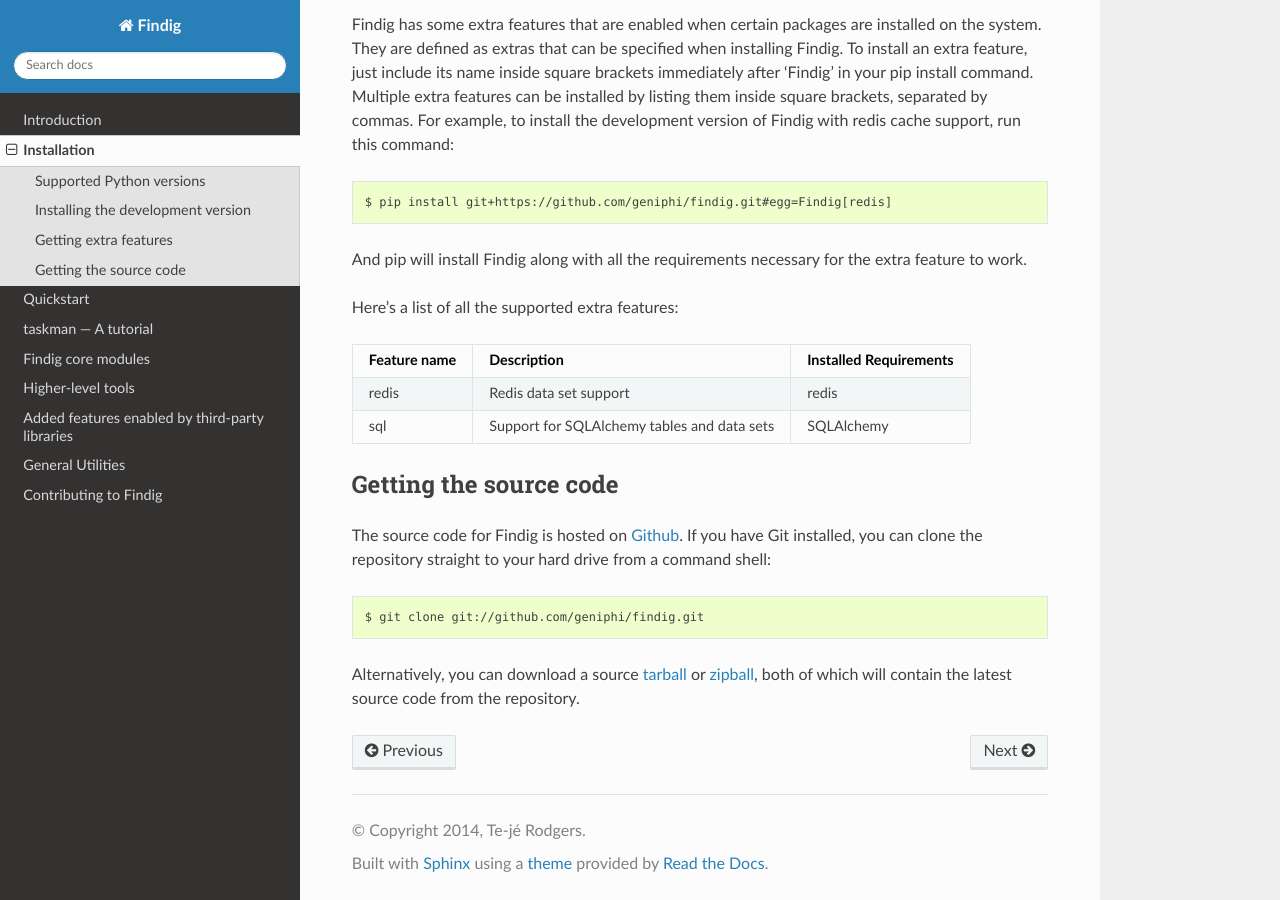
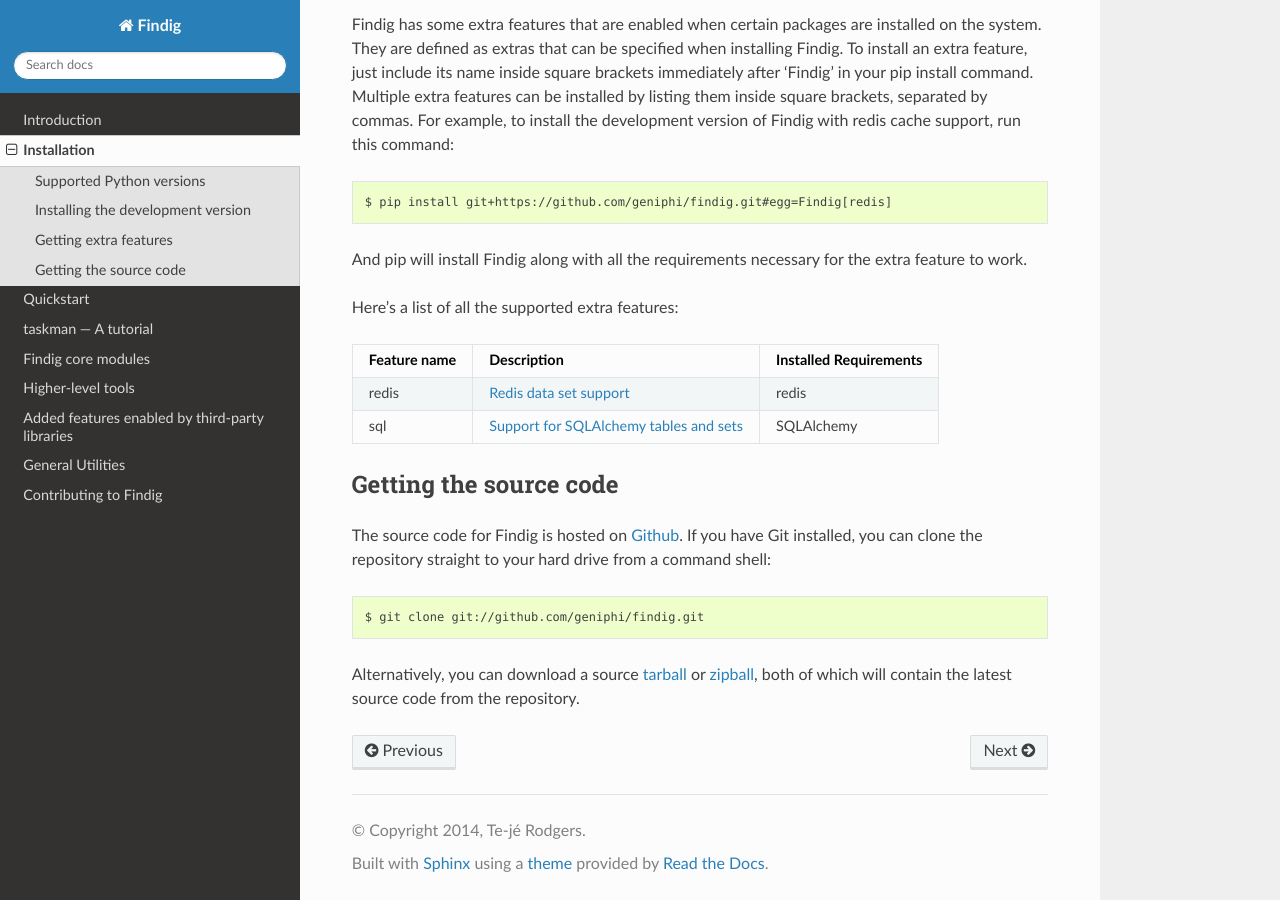
Before and after one commit to geniphi/findig, a Sphinx documentation site: the page built from docs/install.rst, in a window 1280 px wide and 900 px high, scrolled down 736 px. Built offline with Sphinx 7.4.7 and the Read the Docs theme 2.0.0, drawn with Linux system fonts in a browser that asks for light colours.

Commit message:
Minor documentation enhancements

```diff
--- a/docs/api/redis.rst
+++ b/docs/api/redis.rst
@@ -1,8 +1,12 @@
 :mod:`findig.extras.redis` --- Some tools that are backed by Redis
 ==================================================================
 
-.. note:: This module requires *redis-py* and will raise an
+.. note:: This module requires `redis-py`_ and will raise an
     :class:`ImportError` if redis-py is not installed.
+
+    You can install it by running: ``pip install redis``.
+
+    .. _redis-py: https://github.com/andymccurdy/redis-py
 
 .. automodule:: findig.extras.redis
     :members:
--- a/docs/install.rst
+++ b/docs/install.rst
@@ -46,14 +46,15 @@
 
 Here's a list of all the supported extra features:
 
-============ ========================= ======================
-Feature name Description               Installed Requirements
-============ ========================= ======================
-redis        Redis data set support    redis
------------- ------------------------- ----------------------
-sql          Support for SQLAlchemy    SQLAlchemy
-             tables and data sets
-============ ========================= ======================
+============ ========================================== ======================
+Feature name Description                                Installed Requirements
+============ ========================================== ======================
+redis        :doc:`Redis data set support \             redis
+             </api/redis>`
+------------ ------------------------------------------ ----------------------
+sql          :doc:`Support for SQLAlchemy tables and \  SQLAlchemy
+             sets </api/sql>`
+============ ========================================== ======================
 
 Getting the source code
 -----------------------
```
